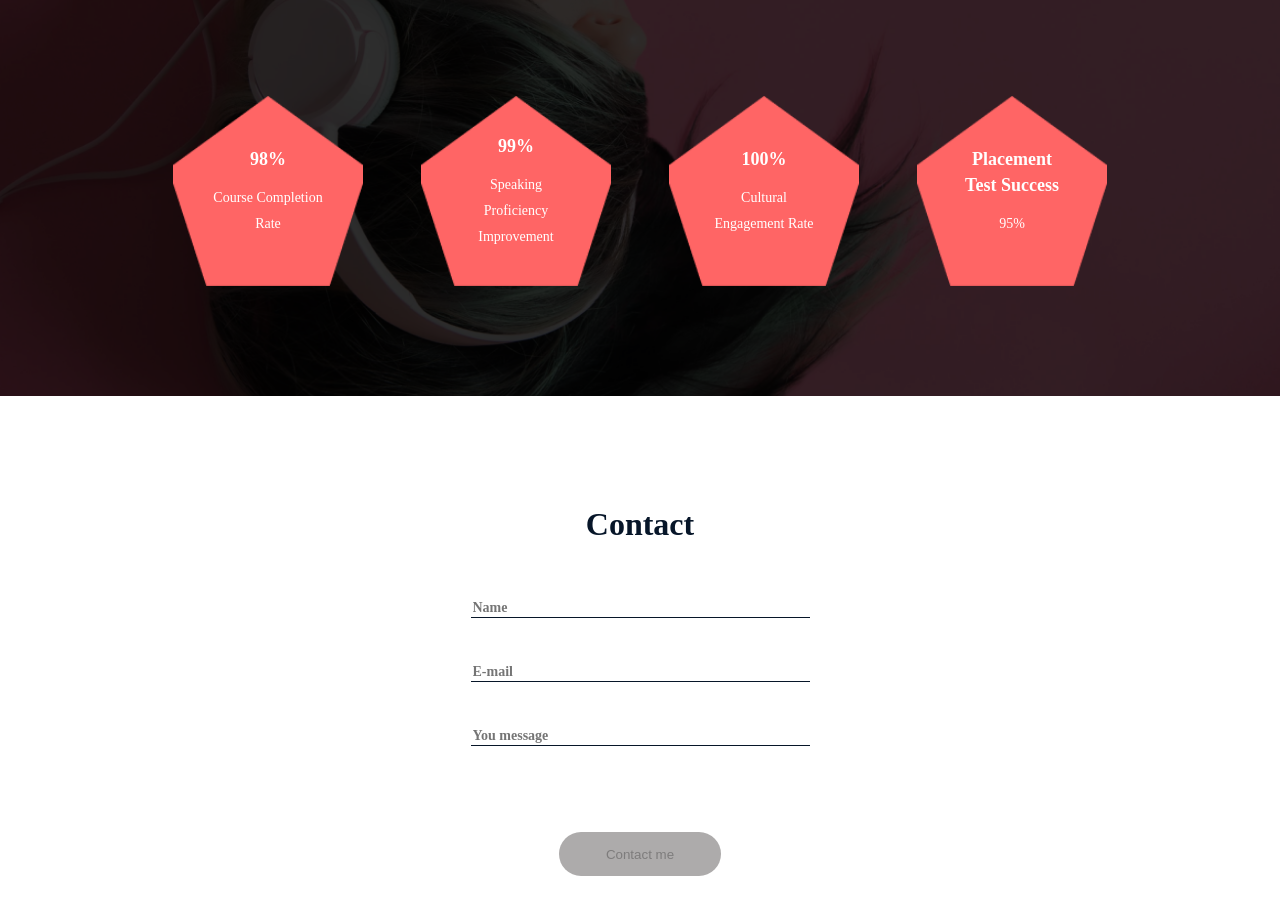
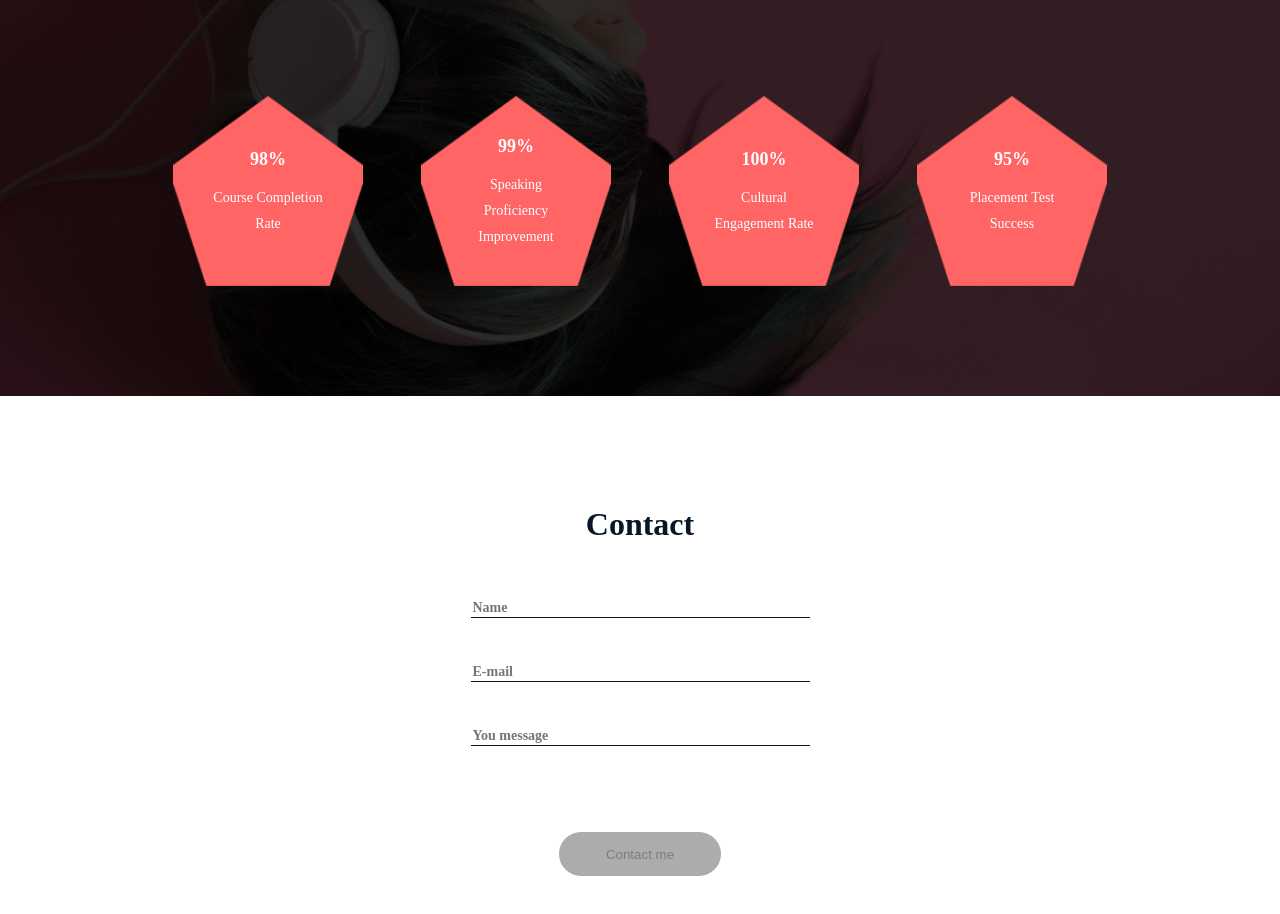
Before and after one commit to kudinov-andrej/language, a React (Create React App) app: page / in a window 1280 px wide. Shown: the part 1908-2822 px from the top of the page. Built offline with nearby package versions, Linux system fonts and the light colour scheme.

Commit message:
закончил проект

```diff
--- a/package.json
+++ b/package.json
@@ -1,6 +1,7 @@
 {
   "name": "language",
   "version": "0.1.0",
+  "homepage": "https://kudinov-andrej.github.io/language",
   "private": true,
   "dependencies": {
     "@testing-library/jest-dom": "^5.17.0",
@@ -17,7 +18,8 @@
     "start": "react-scripts start",
     "build": "react-scripts build",
     "test": "react-scripts test",
-    "eject": "react-scripts eject"
+    "eject": "react-scripts eject",
+    "deploy": "npm run build && gh-pages -d build"
   },
   "eslintConfig": {
     "extends": [
--- a/src/Footer.css
+++ b/src/Footer.css
@@ -56,7 +56,7 @@
     margin: 0;
     padding: 0;
     width: 100%;
-    gap: 10px;
+    gap: 15px;
     display: flex;
     flex-direction: row;
     align-items: center;
--- a/src/Result.jsx
+++ b/src/Result.jsx
@@ -33,8 +33,8 @@ function Result() {
                 </li>
                 <li className="result-item">
                     <div className='result-item-img'>
-                        <h2 className='result-item-title'>Placement Test Success</h2>
-                        <p className='result-item-text'>95%</p>
+                        <h2 className='result-item-title'>95%</h2>
+                        <p className='result-item-text'>Placement Test Success</p>
                     </div>
                 </li>
             </ul>
```
Also changed, not shown: 1 other file (tests, documents, lock files or other folders).
